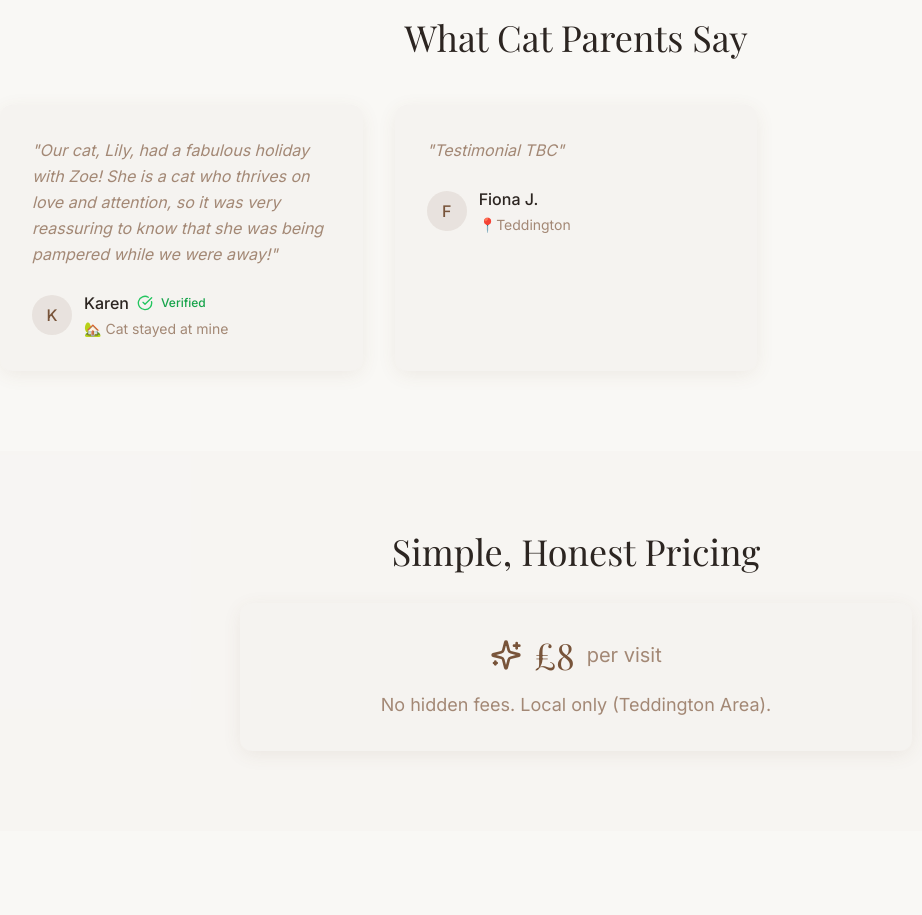
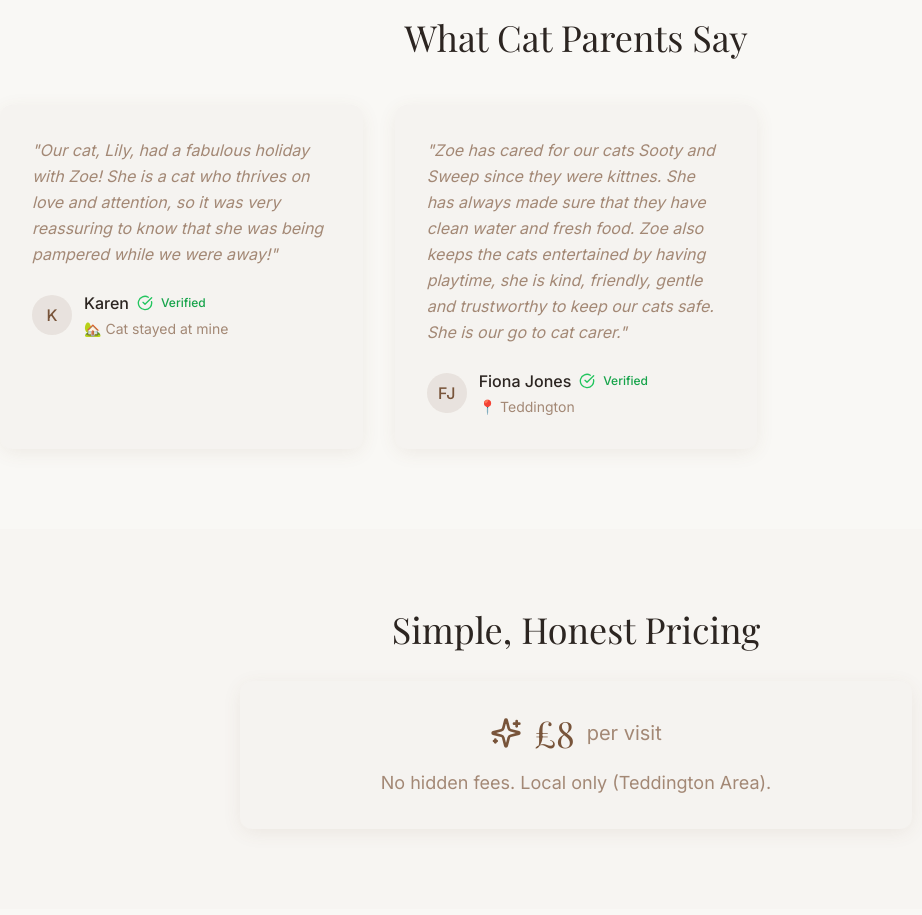
Before and after one commit to samuelforrest/ZoeCC.co.uk, a React (Vite) app: page / in a window 1280 px wide. Shown: the part 2340-3255 px from the top of the page, without its empty margins (64-986 px from the left). Built offline with nearby package versions, Linux system fonts and the light colour scheme.

Commit message:
add fiona testimonial

```diff
--- a/src/pages/Index.tsx
+++ b/src/pages/Index.tsx
@@ -273,17 +273,22 @@ const Index = () => {
 
             <div className="bg-card rounded-xl p-8 shadow-soft">
               <p className="text-muted-foreground italic leading-relaxed mb-6">
-                "Testimonial TBC"
+                "Zoe has cared for our cats Sooty and Sweep since they were kittnes.
+                She has always made sure that they have clean water and fresh food. Zoe also
+                keeps the cats entertained by having playtime, she is kind, friendly, gentle and trustworthy
+                to keep our cats safe. She is our go to cat carer."
               </p>
               <div className="flex items-center gap-3">
                 <div className="w-10 h-10 bg-primary/10 rounded-full flex items-center justify-center">
-                  <span className="text-primary font-medium">F</span>
+                  <span className="text-primary font-medium">FJ</span>
                 </div>
                 <div>
                   <div className="flex items-center gap-2 mb-1">
-                    <p className="font-medium text-foreground">Fiona J.</p>
+                    <p className="font-medium text-foreground">Fiona Jones</p>
+                    <CheckCircle className="h-4 w-4 text-green-500" />
+                    <span className="text-xs text-green-600 font-medium">Verified</span>
                   </div>
-                  <p className="text-sm text-muted-foreground">📍Teddington</p>
+                  <p className="text-sm text-muted-foreground">📍 Teddington</p>
                 </div>
               </div>
             </div>
```
